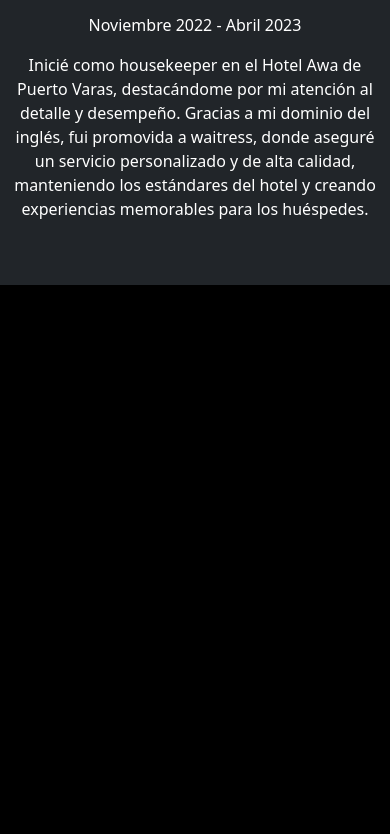
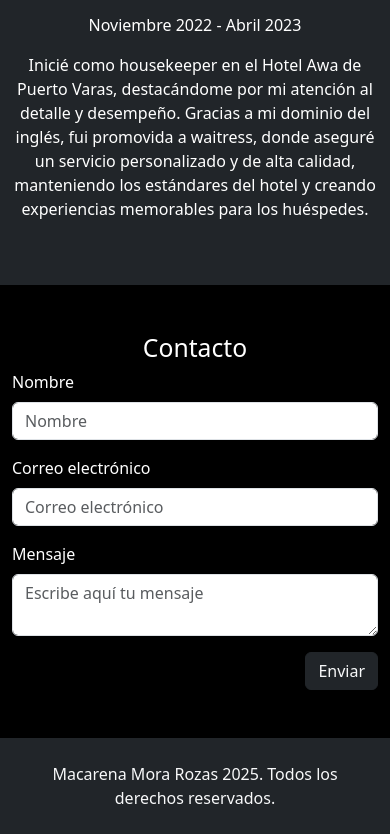
Before and after one commit to morarozascode/morarozascode.github.io, a plain HTML site: page index.html in a window 390 px wide. Shown: the part 4982-5816 px from the top of the page. Before the commit the page ends 5267 px from the top, so only its background shows below. Drawn offline with nearby package versions, Linux system fonts and the light colour scheme.

Commit message:
se agrega contacto y footer

```diff
--- a/index.html
+++ b/index.html
@@ -41,6 +41,9 @@
   </li>
   <li class="nav-item">
     <a class="nav-link" href="#Experiencia">Experiencia</a>
+  </li>
+  <li class="nav-item">
+    <a class="nav-link" href="#Contacto">Contacto</a>
   </li>
 </ul>
 
@@ -222,13 +225,55 @@ detalle y desempeño. Gracias a mi dominio del inglés, fui promovida a waitress
 aseguré un servicio personalizado y de alta calidad, manteniendo los estándares del hotel y
 creando experiencias memorables para los huéspedes.</p>
           </div>
-
-
-
     <div>
-
   </div>
 </section>
+
+<!--CONTACTO-->
+<section id="Contacto" class="container my-5">
+      <h2 class="text-center">Contacto</h2>
+
+      <p class="text-center my-4 d-none d-md-block">
+        Busco un entorno laboral innovador y desafiante
+            donde pueda aplicar mis habilidades. Mi objetivo es contribuir al
+            éxito de la empresa y aprovechar aportunidades para crecer
+            profesionalmente.
+      </p>
+
+      <form>
+        <div class="form-group mb-3">
+          <label class="mb-2">Nombre</label>
+          <input class="form-control" placeholder="Nombre" />
+        </div>
+
+        <div class="form-group mb-3">
+          <label class="mb-2">Correo electrónico</label>
+          <input class="form-control" placeholder="Correo electrónico" />
+        </div>
+
+        <div class="form-group">
+          <label class="mb-2">Mensaje</label>
+          <textarea
+            class="form-control"
+            placeholder="Escribe aquí tu mensaje"
+          ></textarea>
+        </div>
+
+        <div class="my-3 text-end">
+          <button class="btn btn-dark text-light">Enviar</button>
+        </div>
+      </form>
+    </section>
+
+    <footer class="bg-dark text-center text-light p-4">
+      <p class="mb-0">Macarena Mora Rozas 2025. Todos los derechos reservados.</p>
+    </footer>
+
+    <script
+      src="https://cdn.jsdelivr.net/npm/bootstrap@5.1.3/dist/js/bootstrap.bundle.min.js"
+      integrity="sha384-ka7Sk0Gln4gmtz2MlQnikT1wXgYsOg+OMhuP+IlRH9sENBO0LRn5q+8nbTov4+1p"
+      crossorigin="anonymous"
+    ></script>
 
 
 
```
